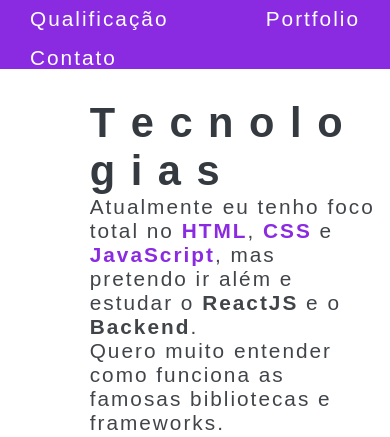
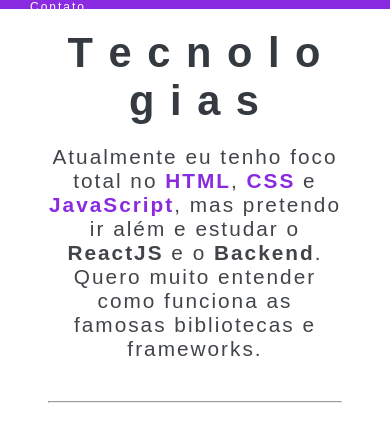
Before and after one commit to FilipeSantos07/portfolio1, a plain HTML site: page tecnologias.html in a window 390 px wide. Shown: the part 31-468 px from the top of the page. Drawn offline with Linux system fonts and the light colour scheme; a web font is replaced by a local one.

Commit message:
added responsivity

```diff
--- a/css/contato.css
+++ b/css/contato.css
@@ -304,15 +304,34 @@ nav {
     }
 }
 @media only screen and (max-width:800px) {
+    from {
+        opacity: 0;
+        transform: translateY(50px);
+    }
+    to {
+        opacity: 1;
+        transform: translateY(0);
+    }
+}
+@keyframes samePlace {
+    from {
+        opacity: 0;
+        transform: translateX(0);
+    }
+    to {
+        opacity: 1;
+        transform: translateX(0);
+    }
+}
+@media only screen and (max-width:800px) {
     body {
         width: 100%;
         flex-direction: column;
     }
     .container1 {
-        max-width: 800px;
-        margin: auto ;
+        max-width: 370px;
+        margin: auto;
         width: 90%;
-        margin-top: 30px;
     }
     .ul-line button {
         margin-right: 0;
@@ -323,9 +342,9 @@ nav {
     aside {
         display: flex;
         width: 100%;
-        height: 50px;
+        height: 20px;
         position: relative;
-        padding: 50px 30px;
+        padding: 20px 30px;
     }
     aside ul {
         display: flex;
@@ -337,19 +356,24 @@ nav {
         margin-bottom: 0;
     }
     .sobre {
+        position: static;
+        width: 90%;
         margin: auto;
-        height: auto;
+        margin-top: 20px;
     }
     .sobre h2 {
         font-size: 2.6rem;
-        margin-bottom: 30px;
+        margin-bottom: 20px;
+        text-align: center;
     }
     .sobre p {
-        margin: 0;
+        margin-top: 0;
+    }
+    aside ul a {
+        font-size: 0.75rem;
     }
     .sobre hr {
         margin: 20px 0;
     }
 
-
 }
--- a/css/portfolio.css
+++ b/css/portfolio.css
@@ -256,10 +256,9 @@ nav {
         flex-direction: column;
     }
     .container1 {
-        max-width: 800px;
-        margin: auto ;
+        max-width: 600px;
+        margin: auto;
         width: 90%;
-        margin-top: 30px;
     }
     .ul-line button {
         margin-right: 0;
@@ -270,9 +269,9 @@ nav {
     aside {
         display: flex;
         width: 100%;
-        height: 50px;
+        height: 20px;
         position: relative;
-        padding: 50px 30px;
+        padding: 20px 30px;
     }
     aside ul {
         display: flex;
@@ -284,19 +283,27 @@ nav {
         margin-bottom: 0;
     }
     .sobre {
+        position: static;
+        width: 90%;
         margin: auto;
-        height: auto;
-        padding-top: 0;
+        margin-top: -810px;
     }
     .sobre h2 {
         font-size: 2.6rem;
-        margin-bottom: 30px;
+        margin-bottom: 20px;
+        text-align: center;
     }
     .sobre p {
-        margin: 0;
+        margin-top: 0;
+    }
+    aside ul a {
+        font-size: 0.75rem;
     }
     .sobre hr {
         margin: 20px 0;
+    }
+    .portfolio ul {
+        justify-content: center;
     }
 }
 @media only screen and (min-width: 801px) and (max-width:1150px) {
--- a/css/qualificacao.css
+++ b/css/qualificacao.css
@@ -243,15 +243,34 @@ nav {
     }
 }
 @media only screen and (max-width:800px) {
+    from {
+        opacity: 0;
+        transform: translateY(50px);
+    }
+    to {
+        opacity: 1;
+        transform: translateY(0);
+    }
+}
+@keyframes samePlace {
+    from {
+        opacity: 0;
+        transform: translateX(0);
+    }
+    to {
+        opacity: 1;
+        transform: translateX(0);
+    }
+}
+@media only screen and (max-width:800px) {
     body {
         width: 100%;
         flex-direction: column;
     }
     .container1 {
-        max-width: 800px;
-        margin: auto ;
+        max-width: 600px;
+        margin: auto;
         width: 90%;
-        margin-top: 30px;
     }
     .ul-line button {
         margin-right: 0;
@@ -262,9 +281,9 @@ nav {
     aside {
         display: flex;
         width: 100%;
-        height: 50px;
+        height: 20px;
         position: relative;
-        padding: 50px 30px;
+        padding: 20px 30px;
     }
     aside ul {
         display: flex;
@@ -276,15 +295,23 @@ nav {
         margin-bottom: 0;
     }
     .sobre {
+        position: static;
+        width: 90%;
         margin: auto;
-        height: auto;
+        margin-top: 20px;
+    }
+    .sobre div {
+        text-align: center;
     }
     .sobre h2 {
         font-size: 2.6rem;
         margin-bottom: 30px;
     }
     .sobre p {
-        margin: 0;
+        margin-top: 0;
+    }
+    aside ul a {
+        font-size: 0.75rem;
     }
     .sobre hr {
         margin: 20px 0;
--- a/css/style.css
+++ b/css/style.css
@@ -252,9 +252,9 @@ nav {
     aside {
         display: flex;
         width: 100%;
-        height: 50px;
+        height: 20px;
         position: relative;
-        padding: 50px 30px;
+        padding: 20px 30px;
     }
     aside ul {
         display: flex;
@@ -273,10 +273,13 @@ nav {
     }
     .sobre h2 {
         font-size: 2.6rem;
-        margin-bottom: 30px;
+        margin-bottom: 20px;
     }
     .sobre p {
         margin: 0;
+    }
+    aside ul a {
+        font-size: 0.75rem;
     }
     .sobre hr {
         margin: 20px 0;
--- a/css/tecnologias.css
+++ b/css/tecnologias.css
@@ -271,10 +271,9 @@ nav {
         flex-direction: column;
     }
     .container1 {
-        max-width: 800px;
-        margin: auto ;
+        max-width: 600px;
+        margin: auto;
         width: 90%;
-        margin-top: 30px;
     }
     .ul-line button {
         margin-right: 0;
@@ -285,9 +284,9 @@ nav {
     aside {
         display: flex;
         width: 100%;
-        height: 50px;
+        height: 20px;
         position: relative;
-        padding: 50px 30px;
+        padding: 20px 30px;
     }
     aside ul {
         display: flex;
@@ -299,15 +298,27 @@ nav {
         margin-bottom: 0;
     }
     .sobre {
+        position: static;
+        width: 90%;
         margin: auto;
-        height: auto;
+        margin-top: 20px;
+    }
+    .ul-line {
+        display: flex;
+        justify-content: center;
+    }
+    .sobre div {
+        text-align: center;
     }
     .sobre h2 {
         font-size: 2.6rem;
-        margin-bottom: 30px;
+        margin-bottom: 20px;
     }
     .sobre p {
-        margin: 0;
+        margin-top: 20px;
+    }
+    aside ul a {
+        font-size: 0.75rem;
     }
     .sobre hr {
         margin: 20px 0;
```
